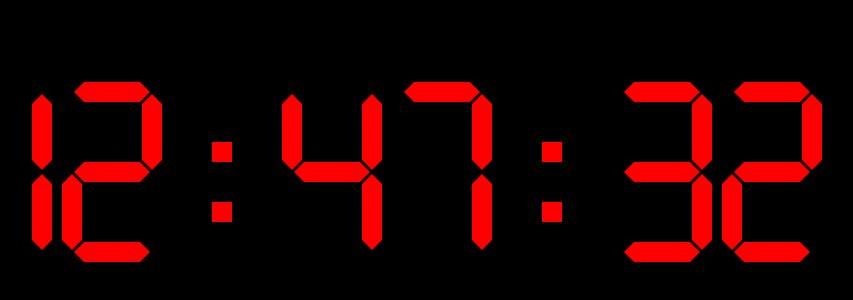
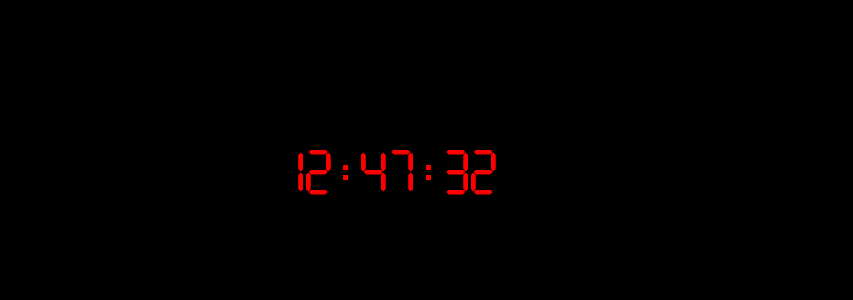
Before and after one commit to YahiaAhmed44/projects, a plain HTML site: page clock1/index.html in a window 1280 px wide. Shown: the part 228-528 px from the top of the page, without its empty margins (253-1106 px from the left). Drawn offline with Linux system fonts and the light colour scheme.

Commit message:
style.css

```diff
--- a/clock1/style.css
+++ b/clock1/style.css
@@ -8,15 +8,15 @@ body {
   }
 
   .clock{
-    display: flex;gap: 10px;
+    display: flex;gap: 2.5px;
   }
   .colons{
-    width: 20px;height: 20px;background-color: #ff0000; margin: 60px 40px;box-shadow: 0 60px #ff0000;
+    width: 5px;height: 5px;background-color: #ff0000; margin: 15px 10px;box-shadow: 0 10px #ff0000;
   }
   .digit {
     position: relative;
-    width: 100px;
-    height: 180px;
+    width: 25px;
+    height: 45px;
   }
 
   .segment {
@@ -31,54 +31,54 @@ body {
   }
 
   .segment.top {
-    width: 80px;
-    height: 20px;
+    width: 20px;
+    height: 5px;
     top: 0;
-    left: 10px;
+    left: 2.5px;
   }
 
   .segment.middle {
-    width: 80px;
-    height: 20px;
-    top: 80px;
-    left: 10px;
+    width: 20px;
+    height: 5px;
+    top: 20px;
+    left: 2.5px;
   }
 
   .segment.bottom {
-    width: 80px;
-    height: 20px;
+    width: 20px;
+    height: 5px;
     bottom: 0;
-    left: 10px;
+    left: 2.5px;
   }
 
   .segment.top-left {
-    width: 20px;
-    height: 80px;
-    top: 10px;
+    width: 5px;
+    height: 20px;
+    top: 2.5px;
     left: 0;
     clip-path: polygon(50% 2.5%, 100% 15%, 100% 85%, 50% 97.5%, 0% 85%, 0% 15%);
   }
 
   .segment.top-right {
-    width: 20px;
-    height: 80px;
-    top: 10px;
+    width: 5px;
+    height: 20px;
+    top: 2.5px;
     right: 0;
     clip-path: polygon(50% 2.5%, 100% 15%, 100% 85%, 50% 97.5%, 0% 85%, 0% 15%);
 }
 
   .segment.bottom-left {
-    width: 20px;
-    height: 80px;
-    bottom: 10px;
+    width: 5px;
+    height: 20px;
+    bottom: 2.5px;
     left: 0;
     clip-path: polygon(50% 2.5%, 100% 15%, 100% 85%, 50% 97.5%, 0% 85%, 0% 15%);
   }
 
   .segment.bottom-right {
-    width: 20px;
-    height: 80px;
-    bottom: 10px;
+    width: 5px;
+    height: 20px;
+    bottom: 2.5px;
     right: 0;
     clip-path: polygon(50% 2.5%, 100% 15%, 100% 85%, 50% 97.5%, 0% 85%, 0% 15%);
   }
```
